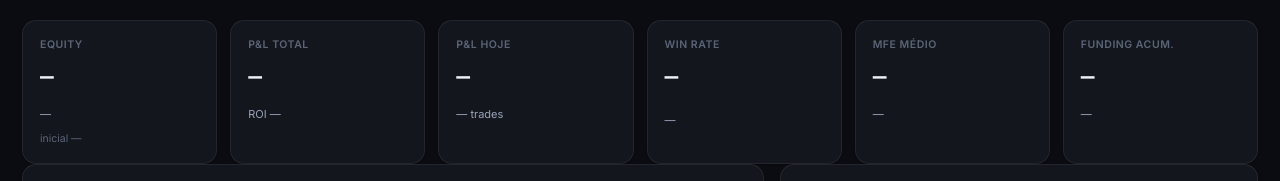
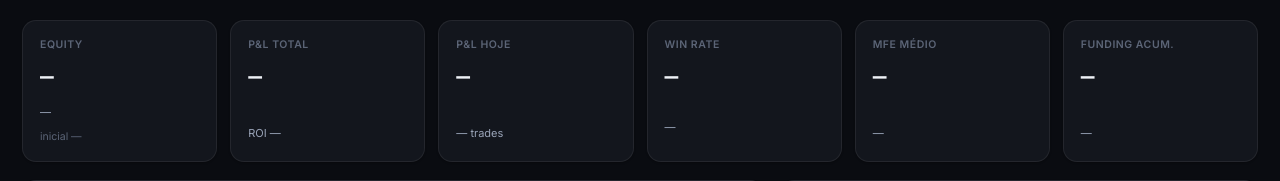
Before and after one commit to jsvaliengo/Trading_bot, a Flask app: template trading_bot/web/templates/dashboard.html in a window 1280 px wide. Shown: the part 58-239 px from the top of the page. Run offline with Flask 3, Linux system fonts and the light colour scheme; the template is opened without the code that fills it, so the values that code supplies are empty; parts of the project's set-up code (start-up, migrations or seed data) failed here and were passed over; some libraries are stand-ins or nearby versions.

Commit message:
Fix: KPIs grudados na seção de baixo + vazio interno nos cards (#165)
Dois problemas no overview (confirmados inspecionando o layout renderizado):
1. gap=0 entre a faixa de KPIs e a seção Equity/Win-Loss — ficavam coladas.
2. o card "Equity" tem a linha "inicial $..." e é ~21px mais alto; o grid
   esticava os outros 5 pra essa altura, deixando ~34px vazios embaixo.

Fix: margin-bottom de 18px na faixa de KPIs + cards viram flex-column com a
linha do sparkline em margin-top:auto (empurra pro rodapé) → todos preenchem
uniforme (154px, ~0 vazio), sparklines alinhados.

Co-authored-by: josiasvaliengo <josias.valiengo@credaluga.com.br>
Co-authored-by: Claude Opus 4.8 <noreply@anthropic.com>

```diff
--- a/trading_bot/web/static/css/style.css
+++ b/trading_bot/web/static/css/style.css
@@ -92,14 +92,17 @@ b { font-weight:600; }
 .empty { text-align:center; color:var(--text-muted); padding:22px; font-style:italic; font-size:12px; }
 
 /* ════ KPIs ════ */
-.kpis { display:grid; grid-template-columns:repeat(6,1fr); gap:13px; }
+.kpis { display:grid; grid-template-columns:repeat(6,1fr); gap:13px; margin-bottom:18px; }
 @media(max-width:1180px){ .kpis{ grid-template-columns:repeat(3,1fr); } }
 @media(max-width:680px){ .kpis{ grid-template-columns:repeat(2,1fr); } }
-.kpis .card { margin-bottom:0; overflow:hidden; }
+/* flex column + margin-top:auto na linha do sparkline = todos os cards preenchem
+   uniforme até a mesma altura (o card Equity tem a linha "inicial" e é o mais
+   alto); sem isso os outros ficavam com vazio embaixo. */
+.kpis .card { margin-bottom:0; overflow:hidden; display:flex; flex-direction:column; }
 .kpi-l { font-size:10.5px; font-weight:600; letter-spacing:.05em; text-transform:uppercase; color:var(--text-muted); }
-.kpi-v { font-size:23px; font-weight:600; letter-spacing:-.02em; margin-top:7px; }
+.kpi-v { font-size:23px; font-weight:600; letter-spacing:-.02em; margin-top:7px; margin-bottom:6px; }
 .kpi-v.pos { color:var(--success); } .kpi-v.neg { color:var(--danger); }
-.kpi-d { display:flex; align-items:center; justify-content:space-between; gap:8px; margin-top:8px; font-size:11px; color:var(--text-dim); min-height:24px; }
+.kpi-d { display:flex; align-items:center; justify-content:space-between; gap:8px; margin-top:auto; font-size:11px; color:var(--text-dim); min-height:24px; }
 .kpi-foot { font-size:10.5px; color:var(--text-muted); margin-top:5px; font-variant-numeric:tabular-nums; }
 .kpi-tag { font-size:10.5px; font-weight:600; padding:2px 6px; border-radius:5px; font-variant-numeric:tabular-nums; }
 .kpi-tag.pos { background:var(--success-soft); color:var(--success); } .kpi-tag.neg { background:var(--danger-soft); color:var(--danger); }
```
